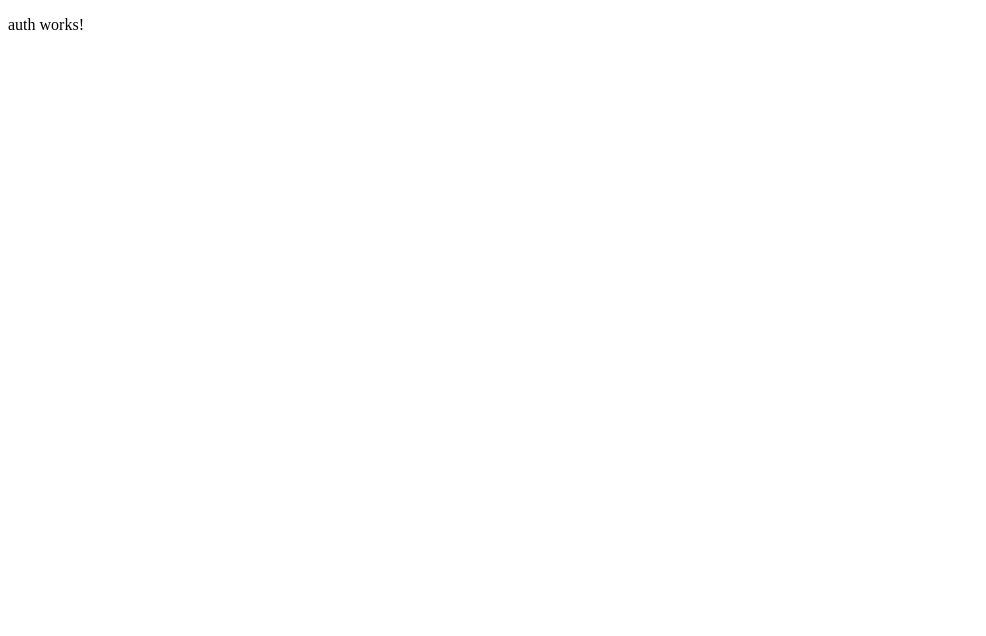
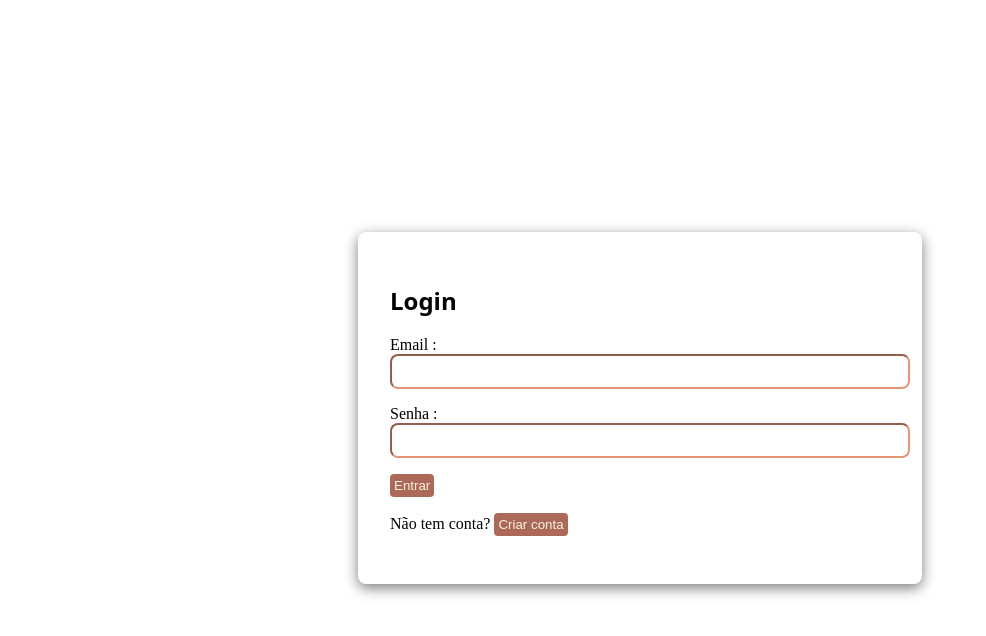
Before and after one commit to 0nF1REy/auth-system, an Angular app in the folder web/: page / in a window 1280 px wide. Shown: the top 636 px of the page, without its empty margins (0-986 px from the left). Built offline with nearby package versions, Linux system fonts and the light colour scheme.

Commit message:
T001: feat (web/auth) - Implemented user authentication form with registration and login functionality

```diff
--- a/web/src/app/pages/auth/auth.html
+++ b/web/src/app/pages/auth/auth.html
@@ -1 +1,30 @@
-<p>auth works!</p>
+<body>
+  <div class="auth-container">
+    <h2>{{ isLoginMode ? 'Login' : 'Cadastro' }}</h2>
+
+    <form [formGroup]="form" (ngSubmit)="onSubmit()">
+      <div *ngIf="!isLoginMode">
+        <label for="name">Nome :</label>
+        <input id="name" formControlName="name" />
+      </div>
+
+      <label for="email">Email :</label>
+      <input id="email" type="email" formControlName="email" />
+
+      <label for="password">Senha :</label>
+      <input
+        id="password"
+        type="password"
+        formControlName="password"
+        [placeholder]="isLoginMode ? '' : 'Informe pelo menos 6 digitos'"
+      />
+
+      <button type="submit">{{ isLoginMode ? 'Entrar' : 'Cadastrar' }}</button>
+    </form>
+
+    <p>
+      {{ isLoginMode ? 'Não tem conta?' : 'Já tem conta?' }}
+      <button (click)="toggleMode()">{{ isLoginMode ? 'Criar conta' : 'Fazer login' }}</button>
+    </p>
+  </div>
+</body>
--- a/web/src/app/pages/auth/auth.scss
+++ b/web/src/app/pages/auth/auth.scss
@@ -1,3 +1,45 @@
 :host {
   display: block;
 }
+
+body {
+  margin: 0;
+  height: 100vh;
+  display: flex;
+  align-items: center;
+  justify-content: center;
+}
+
+.auth-container {
+  max-width: 500px;
+  margin: auto;
+  padding: 2rem;
+  border-radius: 8px;
+  box-shadow: 0px 4px 14px rgba(0, 0, 0, 0.521);
+}
+
+h2 {
+  font-family: 'DynaPuff', system-ui;
+}
+
+input {
+  width: 100%;
+  margin-bottom: 1rem;
+  padding: 0.5rem;
+  border-radius: 8px;
+  border-color: #e79476;
+}
+
+button {
+  border-radius: 4px;
+  cursor: pointer;
+  border: none;
+  color: #faf2dd;
+  background-color: #ac6959;
+  padding: 4px;
+}
+
+button:hover {
+  color: #faf2dd;
+  background-color: #e79476;
+}
--- a/web/src/app/pages/auth/auth.ts
+++ b/web/src/app/pages/auth/auth.ts
@@ -1,10 +1,73 @@
-import { ChangeDetectionStrategy, Component } from '@angular/core';
+import { ChangeDetectionStrategy, Component, OnInit } from '@angular/core';
+import { CommonModule } from '@angular/common';
+import {
+  FormBuilder,
+  FormGroup,
+  FormsModule,
+  ReactiveFormsModule,
+  Validators,
+} from '@angular/forms';
+import { Router } from '@angular/router';
+import { AuthService } from '../../services/auth-service';
+
+interface Usuario {
+  name: string;
+  email: string;
+  password: string;
+}
 
 @Component({
   selector: 'auth-auth',
-  imports: [],
+  imports: [FormsModule, ReactiveFormsModule, CommonModule],
   templateUrl: './auth.html',
   styleUrl: './auth.scss',
   changeDetection: ChangeDetectionStrategy.OnPush,
 })
-export class Auth {}
+export class Auth implements OnInit {
+  form!: FormGroup;
+  isLoginMode = true;
+
+  constructor(
+    private fb: FormBuilder,
+    private router: Router,
+    private authService: AuthService,
+  ) {}
+
+  ngOnInit(): void {
+    this.setupForm();
+  }
+
+  setupForm(): void {
+    this.form = this.fb.group({
+      name: [''],
+      email: ['', [Validators.required, Validators.email]],
+      password: ['', [Validators.required, Validators.minLength(6)]],
+    });
+  }
+  toggleMode(): void {
+    this.isLoginMode = !this.isLoginMode;
+  }
+
+  onSubmit(): void {
+    if (this.form.invalid) return;
+
+    const { name, email, password } = this.form.value;
+
+    if (this.isLoginMode) {
+      this.authService.login({ email, password }).subscribe((usuario) => {
+        if (usuario) {
+          localStorage.setItem('usuarioLogado', JSON.stringify(usuario));
+          this.router.navigate(['/home']);
+        } else {
+          alert('Email ou senha invalidos');
+        }
+      });
+    } else {
+      this.authService.cadastrar({ name, email, password }).subscribe((msg) => {
+        alert(msg);
+        this.toggleMode();
+        this.form.reset();
+      });
+    }
+  }
+}
```
